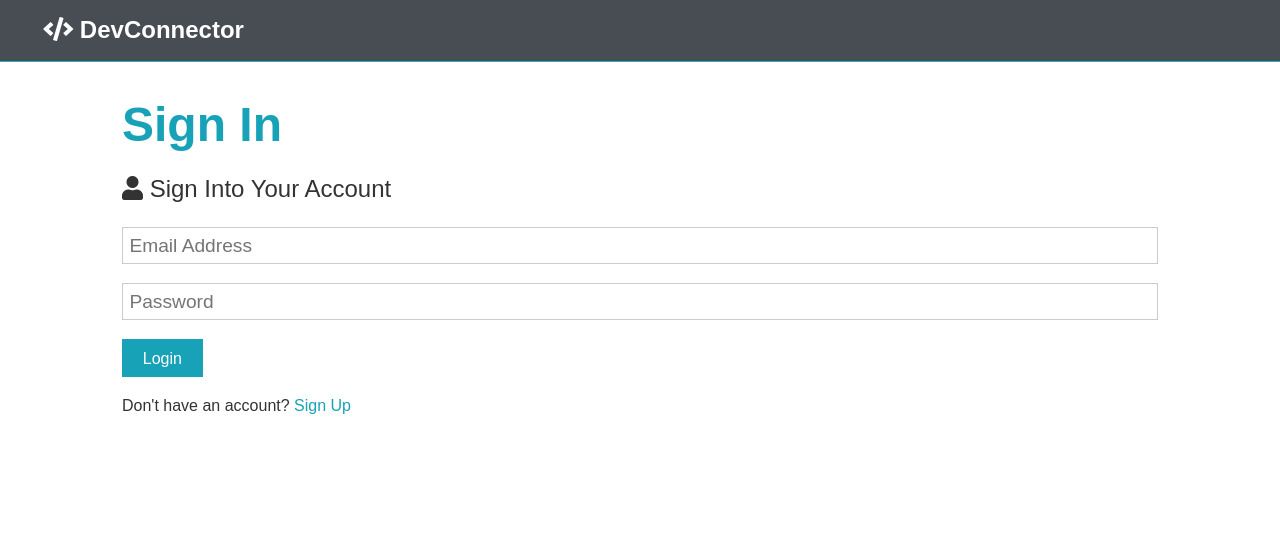
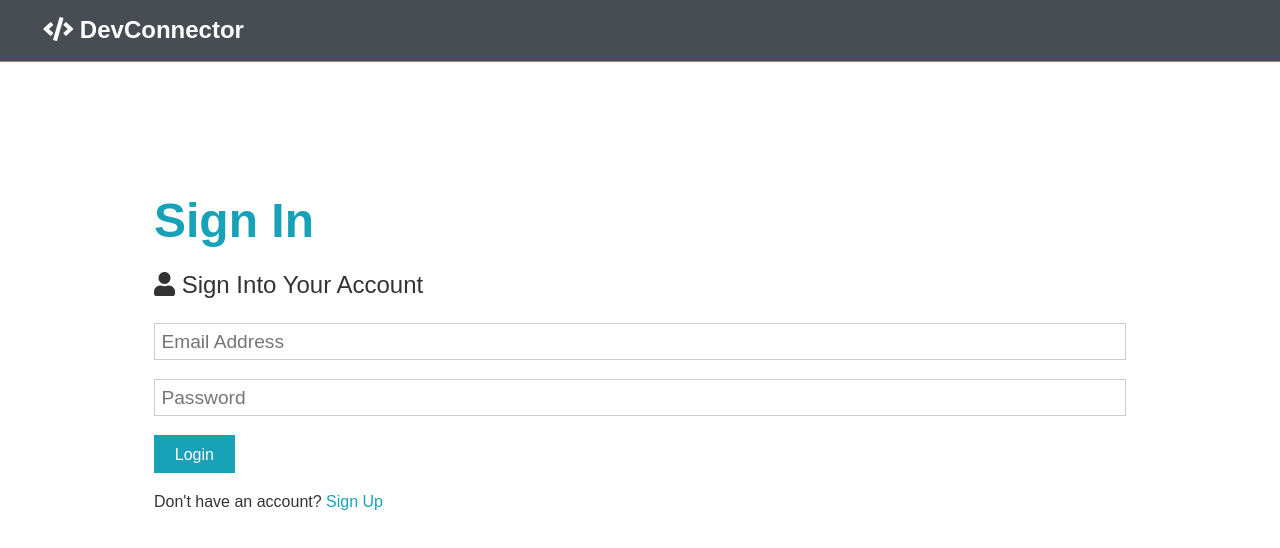
Before and after one commit to jatindermashall/bigg, a React (Create React App) app in the folder client/: page /login in a window 1280 px wide. Shown: the top 548 px of the page. Built offline with nearby package versions, Linux system fonts and the light colour scheme; the HTML template or start-up script is replaced by a standard one.

Commit message:
rollback

```diff
--- a/client/src/App.js
+++ b/client/src/App.js
@@ -25,10 +25,12 @@ const App = () => {
       <Router>
         <Fragment>
           <Navbar />
-          <Switch>
-            <Route exact path="/" component={Profiles} />
-            <Route component={Routes} />
-          </Switch>
+          <section className="container">
+            <Switch>
+              <Route exact path="/" component={Profiles} />
+              <Route component={Routes} />
+            </Switch>
+          </section>
         </Fragment>
       </Router>
     </Provider>
```
